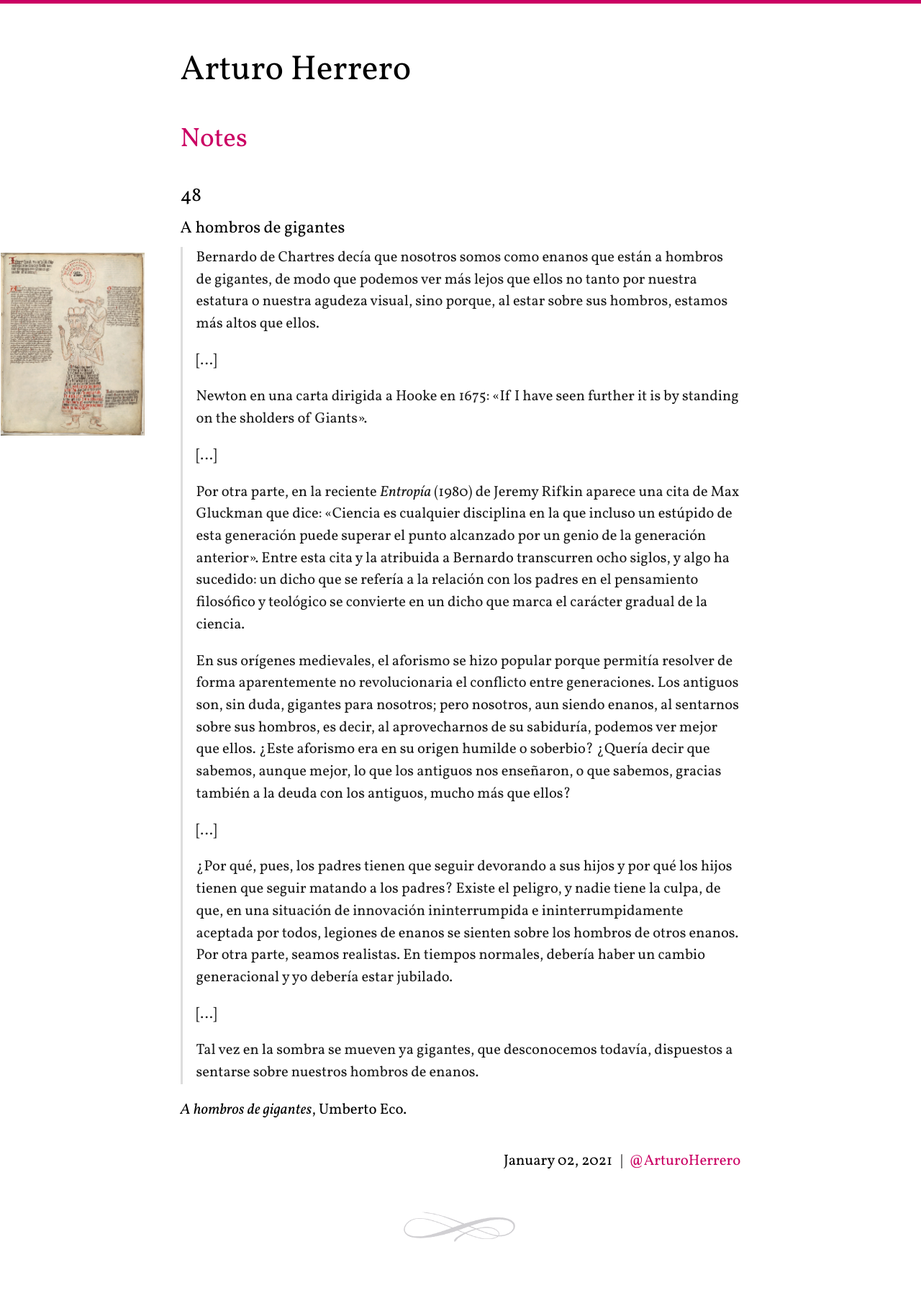
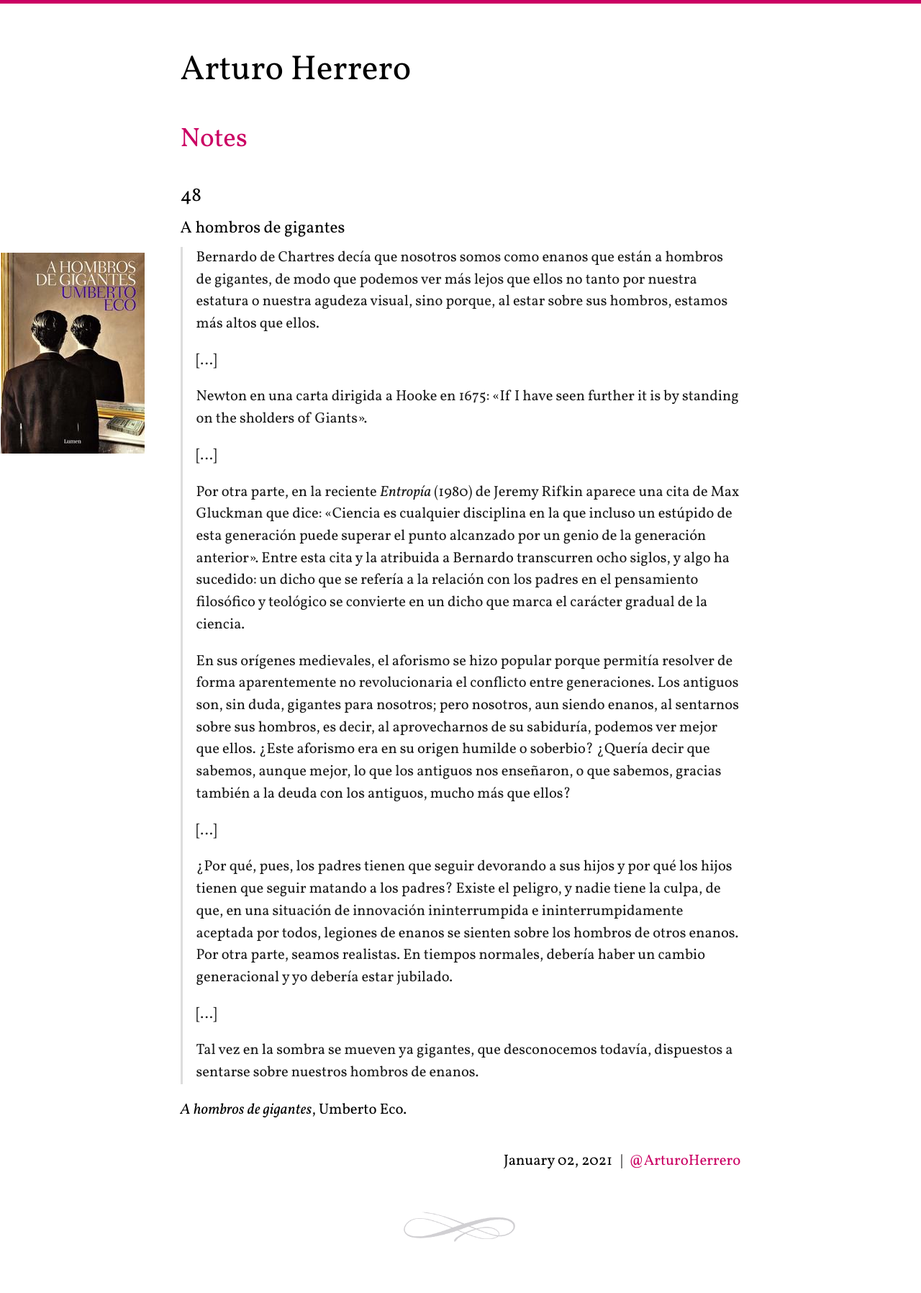
Before and after one commit to arturoherrero/arturoherrero.com, a Jekyll site: the page built from _notes/2021-01-02-48.md, in a window 1280 px wide. Shown: the whole page at 72% size. Built offline with Jekyll 4.4.1, drawn with Linux system fonts in a browser that asks for light colours.

Commit message:
Update "A hombros de gigantes" image

```diff
--- a/_notes/2021-01-02-48.md
+++ b/_notes/2021-01-02-48.md
@@ -29,4 +29,4 @@
 *A hombros de gigantes*, Umberto Eco.
 
 
-[1]: /assets/images/notes/rosenwald.jpg
+[1]: /assets/images/notes/a-hombros-de-gigantes.jpg
```
Also changed, not shown: assets/images/notes/a-hombros-de-gigantes.jpg (added), assets/images/notes/rosenwald.jpg (deleted).
